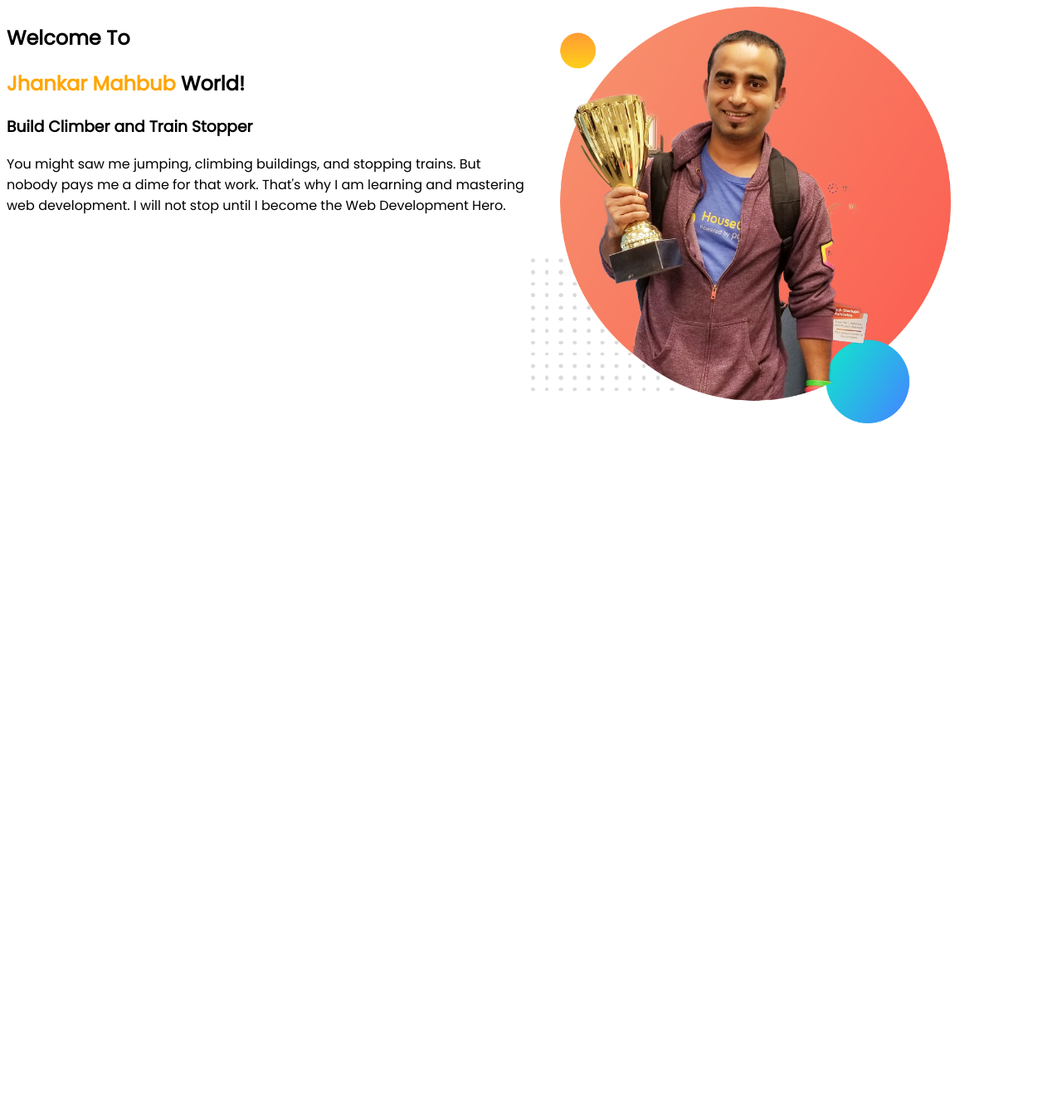
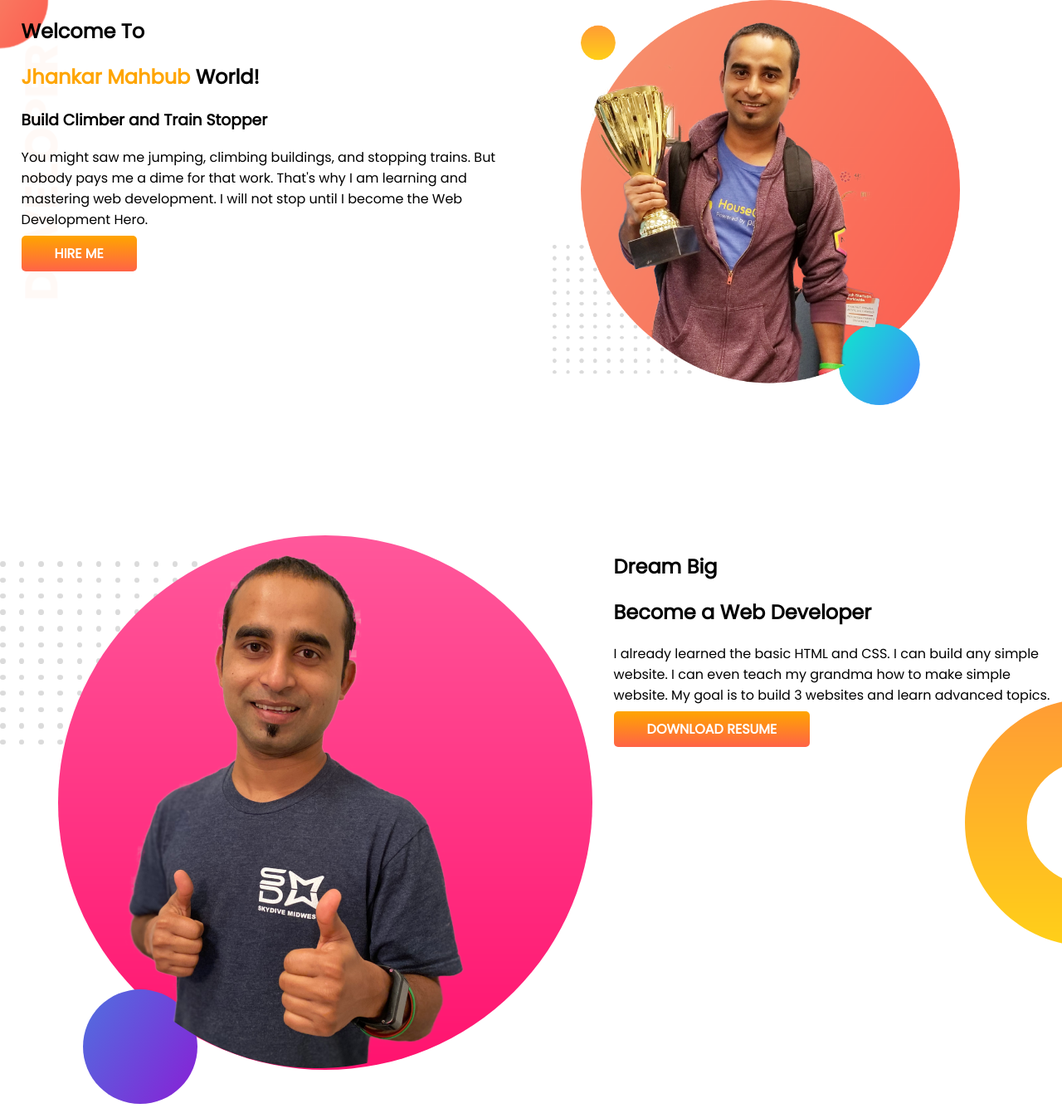
Before and after one commit to aziza327/developer-portfolio, a plain HTML site: page developer-portfolio/index.html in a window 1280 px wide. Shown: the whole page at 83% size. Before the commit the page ends 800 px from the top, so only its background shows below. Drawn offline with Linux system fonts and the light colour scheme.

Commit message:
dream added

```diff
--- a/developer-portfolio/index.html
+++ b/developer-portfolio/index.html
@@ -11,18 +11,31 @@
     <link rel="stylesheet" href="style.css">
 </head>
 <body>
-    <section>
+    <section class="top-banner">
     <div class="half-width">
         <h1>Welcome To</h1>
         <h1><span class="orange-color">Jhankar Mahbub</span> World!</h1>
         <h3>Build Climber and Train Stopper</h3>
         <p>You might saw me jumping, climbing buildings, and stopping trains. But nobody pays me a dime for that work. That's why I am learning and mastering web development. I will not stop until I become the Web Development Hero.</p>
+        <a class="link-button" target="_blank" href="https://www.linkedin.com/company/programminghero/">HIRE ME</a>
     </div>
 
     <div class="half-width">
         <img src="images/jhankar.png" alt="">
     </div>
     </section>
+    <section class="dream-big">
+        <div>
+            <img src="images/jhankar2.png" alt="">
+        </div>
+        <div class="half-width">
+            <h1>Dream Big</h1>
+            <h2>Become a Web Developer</h2>
+            <p>I already learned the basic HTML and CSS. I can build any simple website. I can even teach my grandma how to make simple website. My goal is to build 3 websites and learn advanced topics.</p>
+            <a class="link-button" target="_blank" href="https://programminghero1.github.io/developer-portfolio/">DOWNLOAD RESUME</a>
+
+        </div>
+    </section>
 
 
 
--- a/developer-portfolio/style.css
+++ b/developer-portfolio/style.css
@@ -1,19 +1,39 @@
 body{
     font-family: 'Poppins', sans-serif;
+    margin: 0%;
 }
 h1{
-    font size: 50 px;
+    font-size: 50 px;
+
 }
 .orange-color{
     color: orange;
 }
 section{
     display: flex;
+    margin-bottom: 150px;
 }
 .half-width{
     width: 50%;
-    padding left:5%;
+    padding-left:2%;
 }
 .half-width img{
-    width: 80%;
+    width:80%;
 }
+.link-button{
+    text-decoration: none;
+    padding: 10px 40px;
+    background-image: linear-gradient(orange,tomato);
+    color: white;
+    font-weight: 700;
+    border-radius: 5px;
+}
+.top-banner{
+    background-image:url(images/top-banner.png) ;
+    background-repeat: no-repeat ;
+}
+.dream-big{
+    background-image: url(images/dream-bg.png);
+    background-repeat: no-repeat ;
+    background-position: right;
+}
```
